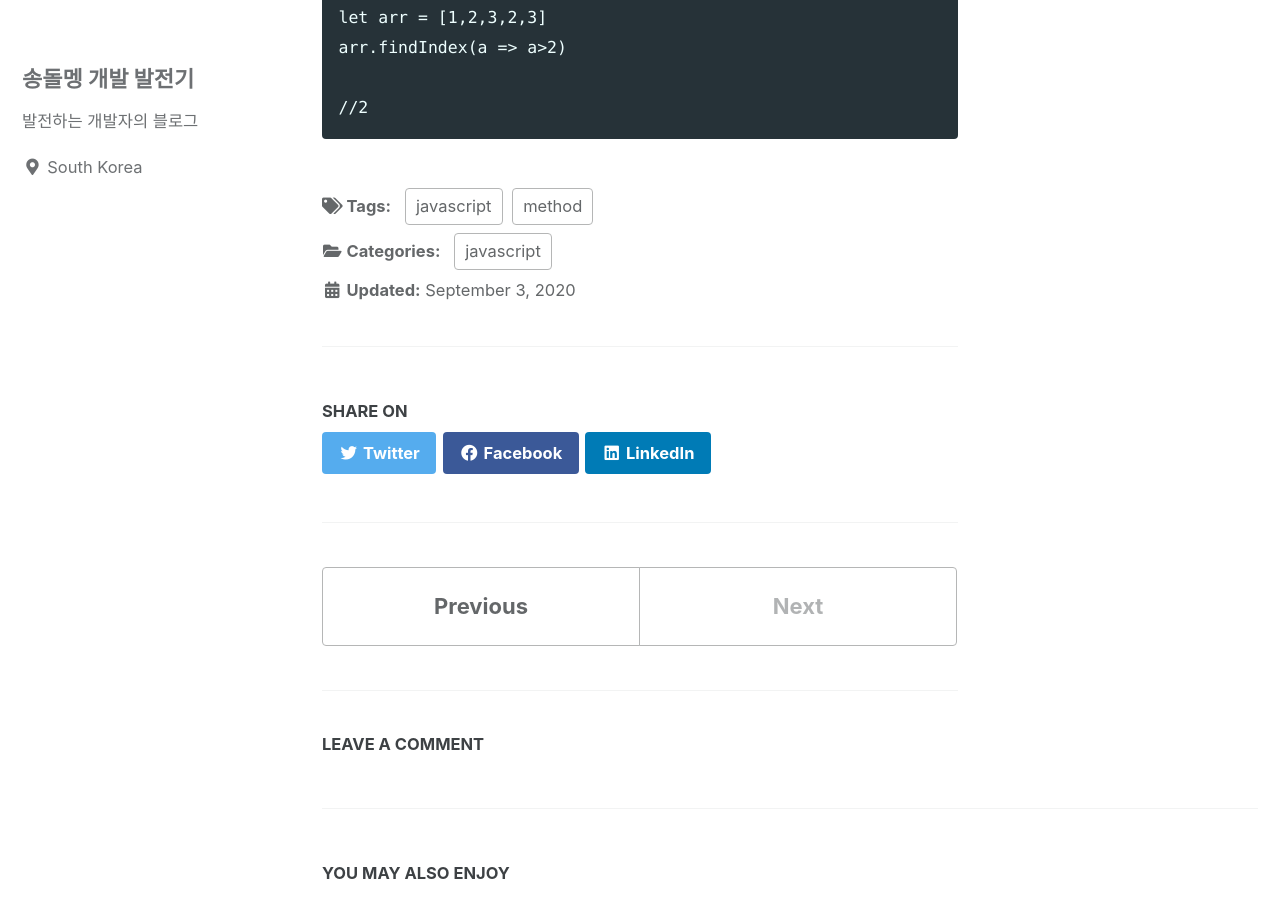
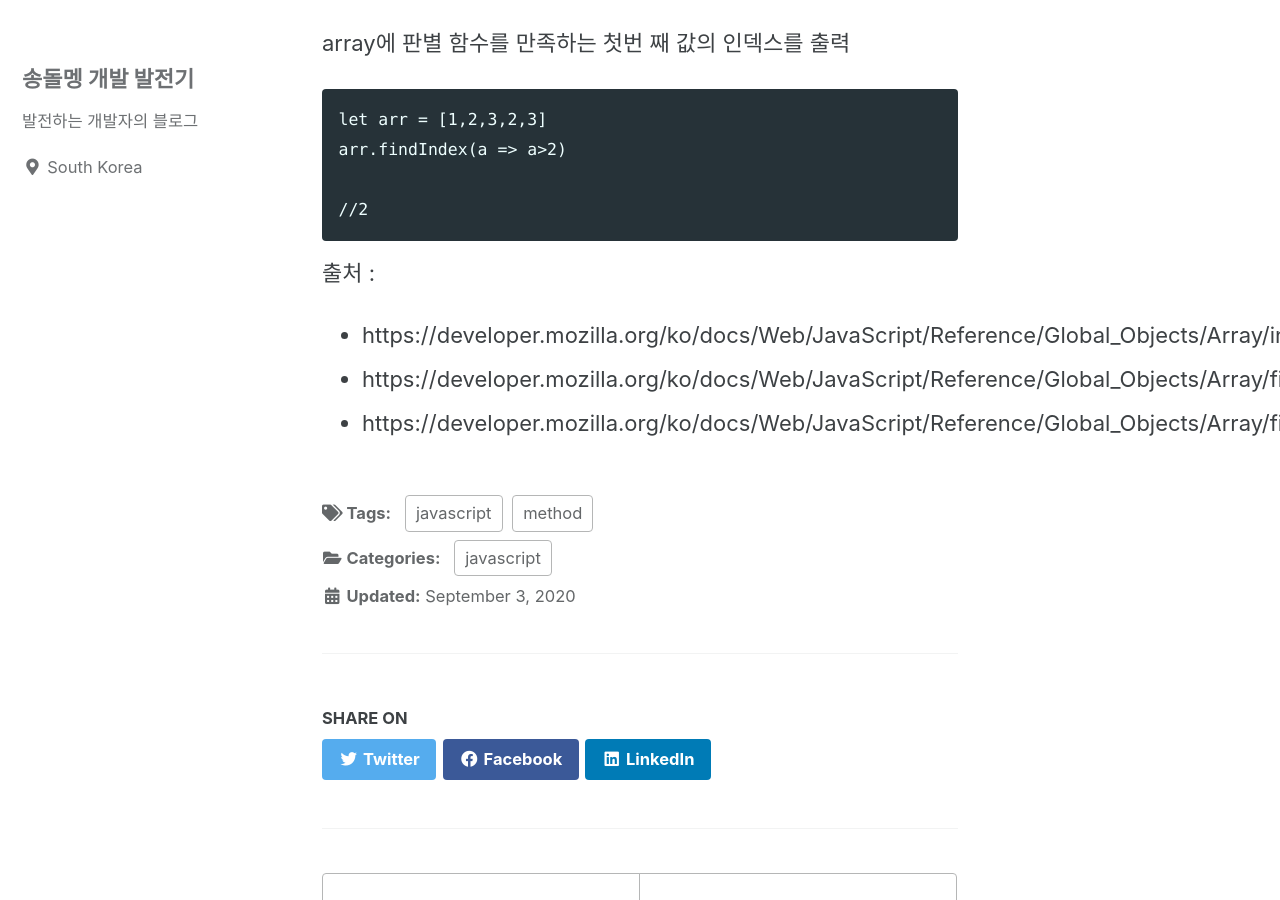
Before and after one commit to hayoung123/hayoung123.github.io, a Jekyll site: the page built from _posts/2020-09-03-js-method.md, in a window 1280 px wide and 900 px high, scrolled down 1345 px. Built offline with Jekyll 4.4.1, drawn with Linux system fonts in a browser that asks for light colours; cached includes are drawn as plain includes; comment, search, counter and statistics services are not loaded.

Commit message:
2020-09-03 출처 추가

````diff
--- a/_posts/2020-09-03-js-method.md
+++ b/_posts/2020-09-03-js-method.md
@@ -3,7 +3,11 @@ title: "[Javascript] indexOf, findIndex, find"
 categories: javascript
 tags: [javascript, method]
 ---
+
+</br>
 ### 알고리즘 문제 풀때 자주 이용되는 배열관련 메소드를 정리하겠습니다.
+
+---
 
 ## indexOf
 
@@ -17,6 +21,7 @@ arr.indexOf(2)
 
 //1
 ```
+---
 ## find
 
 array.find(판별함수)
@@ -29,7 +34,7 @@ arr.find(a => a>2)
 
 //3
 ```
-
+---
 ## findIndex
 
 array.findIndex(판별함수)
@@ -42,3 +47,8 @@ arr.findIndex(a => a>2)
 
 //2
 ```
+
+출처 :
+* https://developer.mozilla.org/ko/docs/Web/JavaScript/Reference/Global_Objects/Array/indexOf
+* https://developer.mozilla.org/ko/docs/Web/JavaScript/Reference/Global_Objects/Array/findIndex
+* https://developer.mozilla.org/ko/docs/Web/JavaScript/Reference/Global_Objects/Array/find
````
